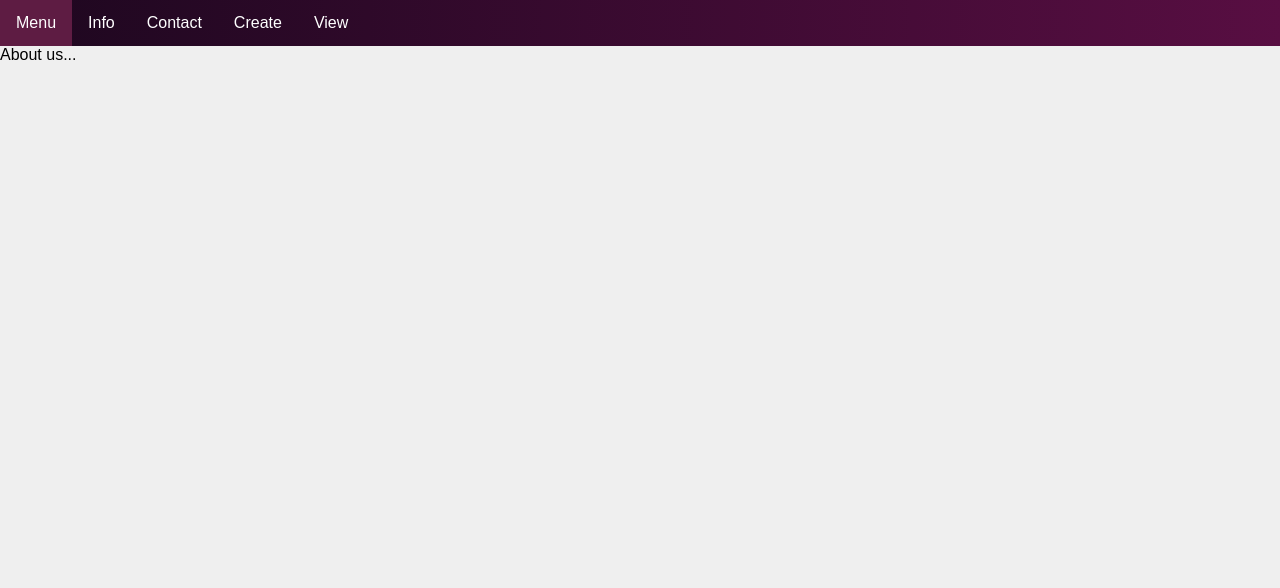
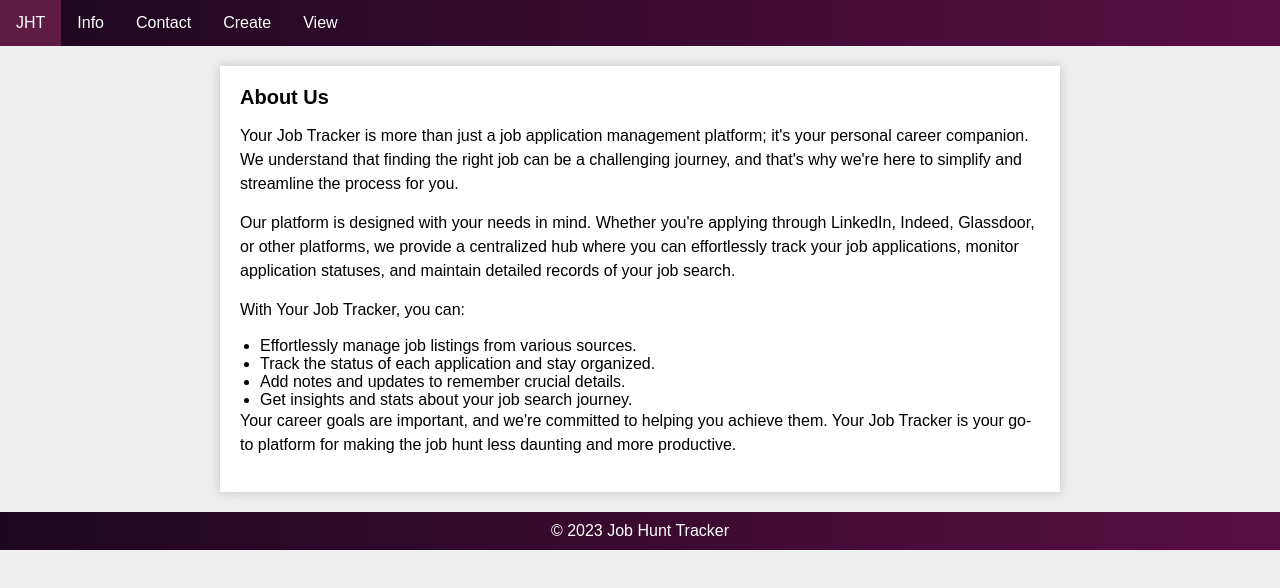
Before and after one commit to teban004/job-hunt-tracker, a React (Create React App) app: page /about in a window 1280 px wide. Shown: the top 588 px of the page. Built offline with nearby package versions, Linux system fonts and the light colour scheme.

Commit message:
added a footer and style for the main content

```diff
--- a/package.json
+++ b/package.json
@@ -1,6 +1,7 @@
 {
   "name": "job-hunt-tracker",
   "version": "0.1.0",
+  "homepage": "/job-hunt-tracker",
   "private": true,
   "dependencies": {
     "@testing-library/jest-dom": "^5.17.0",
--- a/public/index.html
+++ b/public/index.html
@@ -24,7 +24,7 @@
       work correctly both with client-side routing and a non-root public URL.
       Learn how to configure a non-root public URL by running `npm run build`.
     -->
-    <title>React App</title>
+    <title>Job Hunt Tracker</title>
   </head>
   <body>
     <noscript>You need to enable JavaScript to run this app.</noscript>
--- a/src/App.css
+++ b/src/App.css
@@ -8,3 +8,69 @@ body {
   font-family: Arial, Helvetica, sans-serif;
   background-color: #efefef;
 }
+
+
+
+
+
+/* Reset default margin and padding */
+body, h1, h2, p, ul, li {
+  margin: 0;
+  padding: 0;
+}
+
+/* Basic styling */
+header {
+  background-color: #3498db;
+  color: #fff;
+  padding: 10px 0;
+  text-align: center;
+}
+
+header h1 {
+  font-size: 24px;
+}
+
+nav ul {
+  list-style: none;
+}
+
+nav ul li {
+  display: inline;
+  margin-right: 20px;
+}
+
+nav a {
+  text-decoration: none;
+  color: #fff;
+}
+
+main {
+  max-width: 800px;
+  margin: 20px auto;
+  padding: 20px;
+  background-color: #fff;
+  box-shadow: 0px 0px 10px rgba(0, 0, 0, 0.2);
+}
+
+.about h2 {
+  font-size: 20px;
+  margin-bottom: 15px;
+}
+
+.about p {
+  font-size: 16px;
+  line-height: 1.5;
+  margin-bottom: 15px;
+}
+
+.about ul {
+  margin-left: 20px;
+}
+
+footer {
+  background: linear-gradient(90deg,#1d071f,#580e42);
+  color: #fff;
+  text-align: center;
+  padding: 10px 0;
+}
--- a/src/Components/MainContent.js
+++ b/src/Components/MainContent.js
@@ -8,7 +8,8 @@ import Stats from '../Pages/Stats';
 
 const MainContent = () => {
   return (
-    <div className="main-content">
+    <>
+    <main>
       <Routes>
         <Route exact path="/" element={<Home />} />
         <Route path="/about" element={<About />} />
@@ -17,8 +18,12 @@ const MainContent = () => {
         <Route path="/create" element={<Create />} />
         <Route path="/stats" element={<Stats />} />
       </Routes>
-    </div>
-  );
+    </main>
+    <footer>
+        <p>&copy; 2023 Job Hunt Tracker</p>
+    </footer>
+</>
+);
 };
 
 export default MainContent;
--- a/src/Components/NavbarMenu.js
+++ b/src/Components/NavbarMenu.js
@@ -18,7 +18,7 @@ const NavbarMenu = () => {
 
   return (
     <div className={isOpen ? "topnav responsive" : "topnav"} id="topnavMenu">
-      <a className="active">Menu</a>
+      <a className="active">JHT</a>
       <Link to="/about" onClick={closeNavbarMenu}>
         Info
       </Link>
--- a/src/Pages/About.js
+++ b/src/Pages/About.js
@@ -1,8 +1,19 @@
 export default function About() {
 
     return (
-      <div className="about">
-        About us...
-      </div>
+    <section class="about">
+        <h2>About Us</h2>
+            <p>Your Job Tracker is more than just a job application management platform; it's your personal career companion. We understand that finding the right job can be a challenging journey, and that's why we're here to simplify and streamline the process for you.</p>
+            <p>Our platform is designed with your needs in mind. Whether you're applying through LinkedIn, Indeed, Glassdoor, or other platforms, we provide a centralized hub where you can effortlessly track your job applications, monitor application statuses, and maintain detailed records of your job search.</p>
+            <p>With Your Job Tracker, you can:</p>
+            <ul>
+                <li>Effortlessly manage job listings from various sources.</li>
+                <li>Track the status of each application and stay organized.</li>
+                <li>Add notes and updates to remember crucial details.</li>
+                <li>Get insights and stats about your job search journey.</li>
+            </ul>
+            <p>Your career goals are important, and we're committed to helping you achieve them. Your Job Tracker is your go-to platform for making the job hunt less daunting and more productive.</p>
+
+            </section>
     );
   }
--- a/src/Styles/NavbarMenu.css
+++ b/src/Styles/NavbarMenu.css
@@ -3,7 +3,7 @@
 /* topnav container */
  .topnav {
   overflow: hidden;
-  background: linear-gradient(90deg,#1d071f,#580e42);;
+  background: linear-gradient(90deg,#1d071f,#580e42);
   font-family: Arial;
 }
 
```
